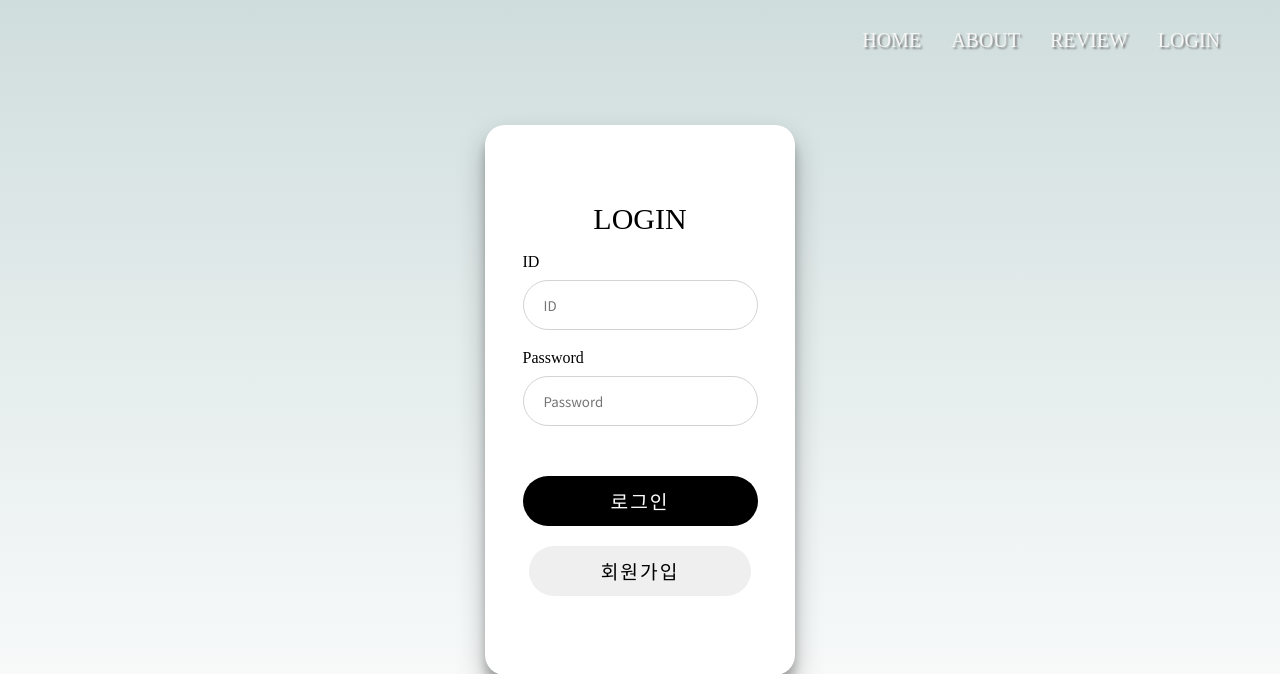
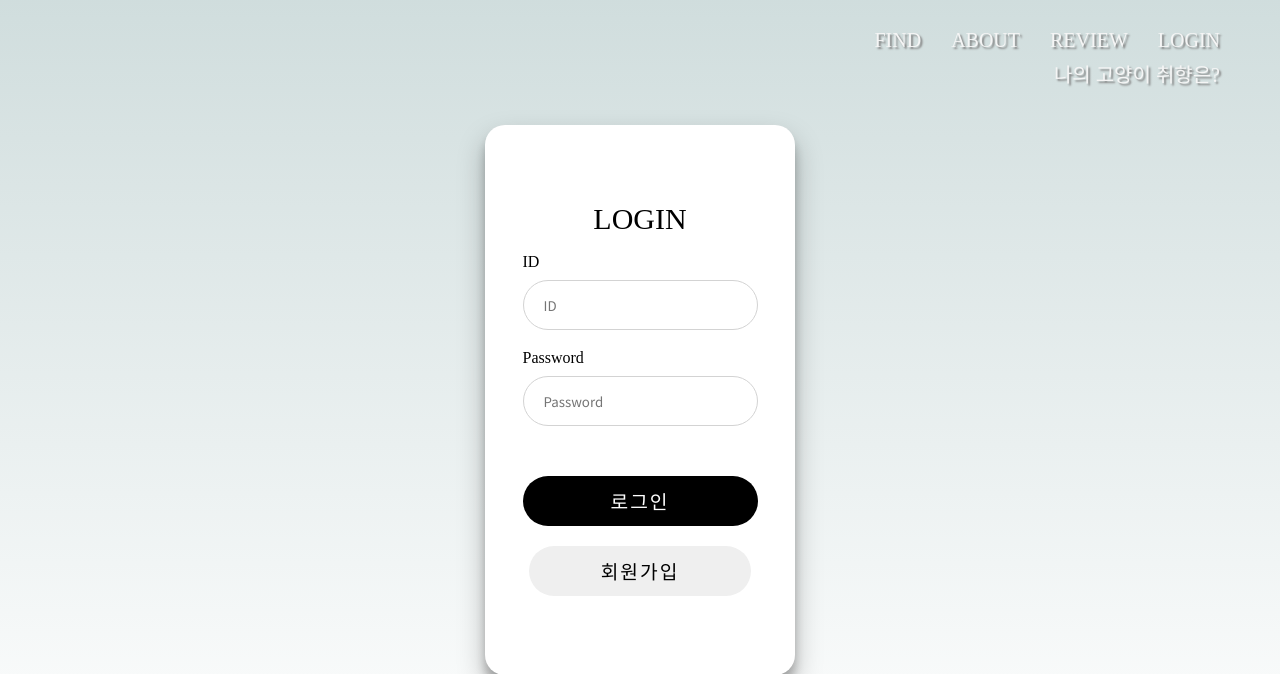
Before and after one commit to kureung/kittybad, a Flask app: page /login in a window 1280 px wide. Shown: the top 674 px of the page. Run offline with Flask 2, Linux system fonts and the light colour scheme; some libraries are stand-ins or nearby versions; some web fonts are replaced.

Commit message:
join,login nav-bar 수정

```diff
--- a/templates/login.html
+++ b/templates/login.html
@@ -48,17 +48,20 @@
 </style>
 
 <body>
-    <!-- Nav-bar -->
-    <div class="nav-bar">
+   <!-- Nav-bar -->
+   <nav class="nav-bar">
         <div class="nav-bar-box">
             <ul class="nav-bar__list">
-                <li><a href="#">HOME</a></li>
+                <li><a href="/regions">FIND</a></li>
                 <li><a href="#">ABOUT</a></li>
                 <li><a href="#">REVIEW</a></li>
-                <li><a href="#">LOGIN</a></li>
+                <li><a href="/login">LOGIN</a></li>
+            </ul>
+            <ul class="nav-bar__list-2">
+                <li><a href="#">나의 고양이 취향은?</a></li>
             </ul>
         </div>
-    </div>
+    </nav>
 
     <div class="login-box">
         <div class="login-box__wrap">
```
Also changed, not shown: templates/join.html (+7 -4 lines).
